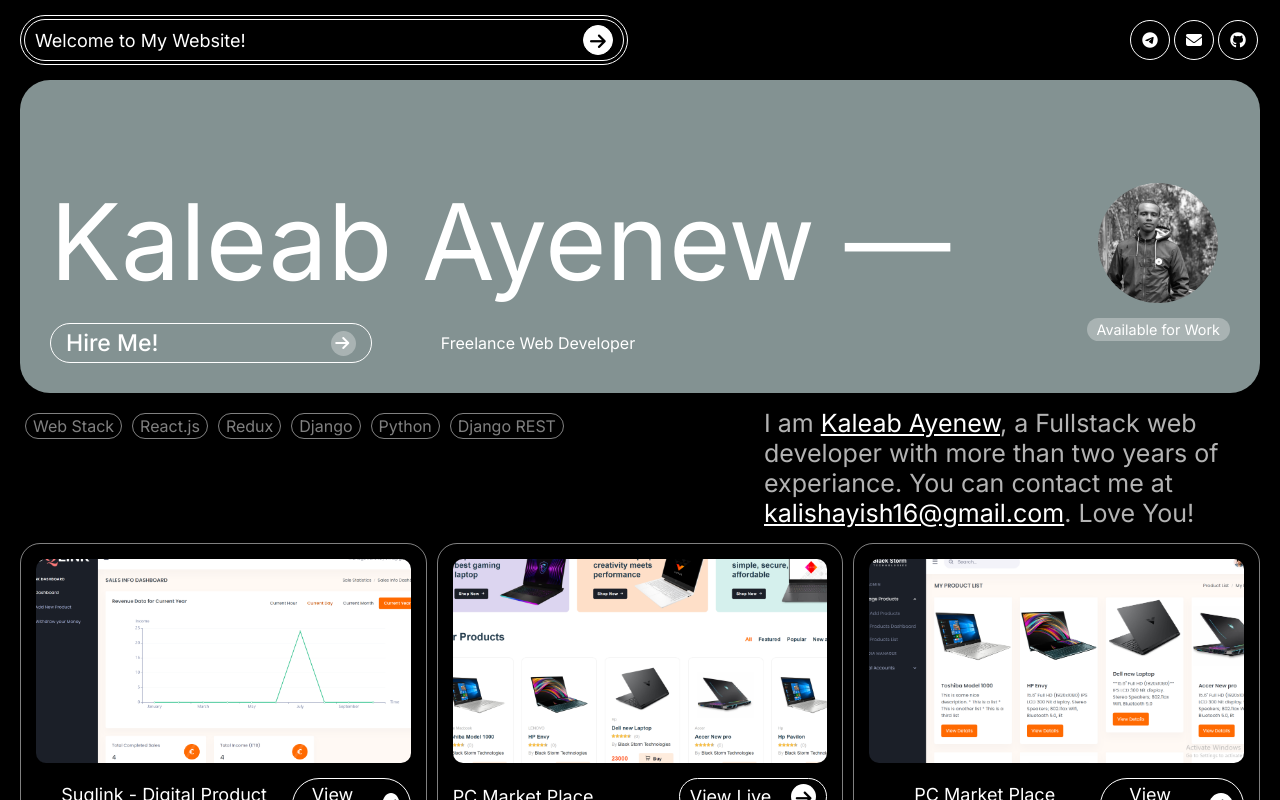
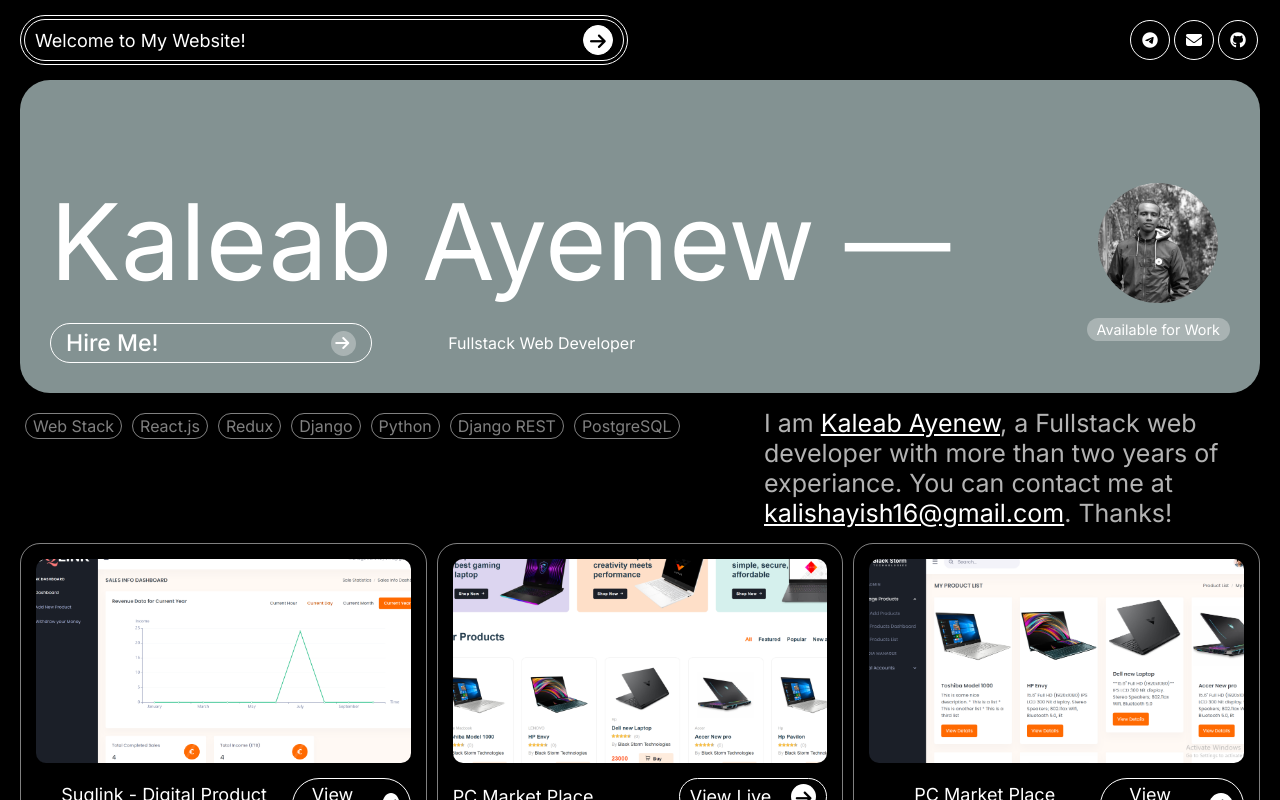
Before and after one commit to Kaleab-Ayenew/Portfolio-Page, a React (Create React App) app: page / in a window 1280 px wide. Shown: the top 800 px of the page. Built offline with nearby package versions, Linux system fonts and the light colour scheme.

Commit message:
Changed some content

```diff
--- a/src/components/Three/Three.js
+++ b/src/components/Three/Three.js
@@ -10,11 +10,12 @@ function Three(props) {
         <span>Django</span>
         <span>Python</span>
         <span>Django REST</span>
+        <span>PostgreSQL</span>
       </div>
       <div className="three__text">
         I am <span>Kaleab Ayenew</span>, a Fullstack web developer with more
         than two years of experiance. You can contact me at{" "}
-        <span>kalishayish16@gmail.com</span>. Love You!
+        <span>kalishayish16@gmail.com</span>. Thanks!
       </div>
     </section>
   );
--- a/src/components/Two/Two.js
+++ b/src/components/Two/Two.js
@@ -18,7 +18,7 @@ function Two(props) {
                 href="mailto:kalishayish16@gmail.com?subject=Work"
               ></a>
             </div>
-            <span>Freelance Web Developer</span>
+            <span>Fullstack Web Developer</span>
           </div>
         </div>
         <div className="two__image-container">
```
